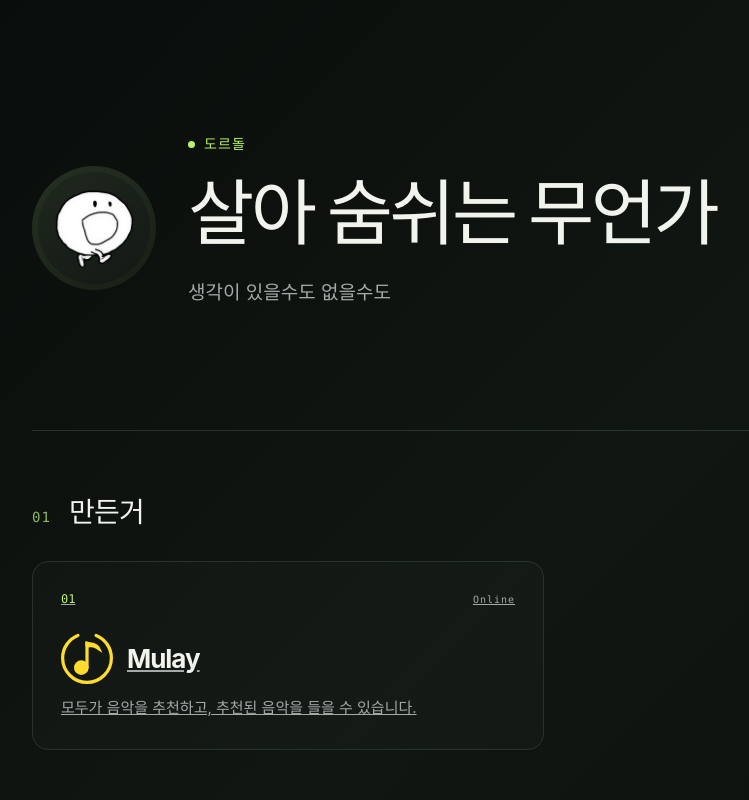
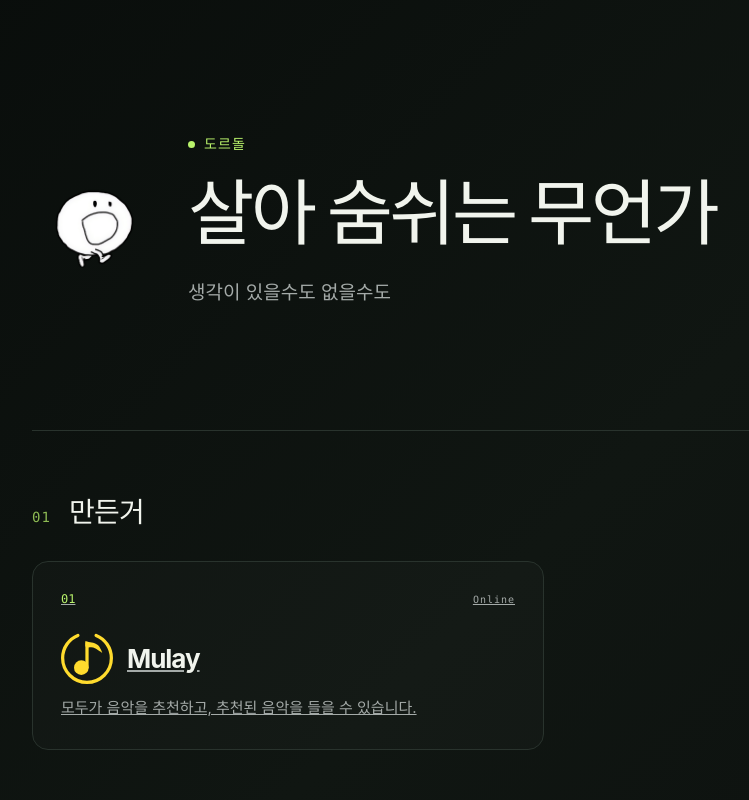
Before and after one commit to dorrl/dorrl, a React (Vite) app: page / in a window 1280 px wide. Shown: the top 800 px of the page, without its empty margins (88-837 px from the left). Built offline with nearby package versions, Linux system fonts and the light colour scheme.

Commit message:
10/17 아이콘 배경 제거

```diff
--- a/src/App.css
+++ b/src/App.css
@@ -2,7 +2,7 @@
 .site { position:relative; width:min(1040px,calc(100% - 40px)); margin:0 auto; padding:96px 0 40px; box-sizing:border-box; }
 .hero { position:relative; padding:34px 0 104px; animation:rise .8s cubic-bezier(.2,.7,.2,1) both; }
 .hero-profile { display:flex; align-items:center; gap:32px; }
-.profile-avatar { display:grid; flex:0 0 124px; width:124px; height:124px; place-items:center; overflow:hidden; border-radius:50%; color:var(--accent); background:linear-gradient(145deg,#20291f,#121713); box-shadow:inset 0 0 0 6px rgba(185,243,107,.035); }
+.profile-avatar { display:grid; flex:0 0 124px; width:124px; height:124px; place-items:center; overflow:hidden; border-radius:50%; color:var(--accent); }
 .profile-image { width: 100%; height: 100%; background-image: url("./assets/profile.png"); background-size: 100%; }
 .hero-copy { min-width:0; }
 
```
